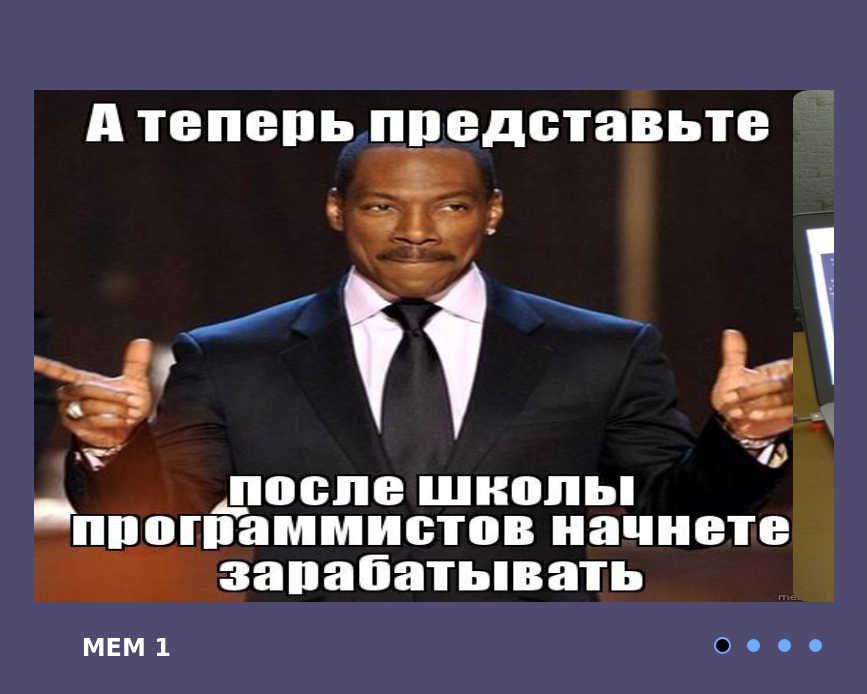
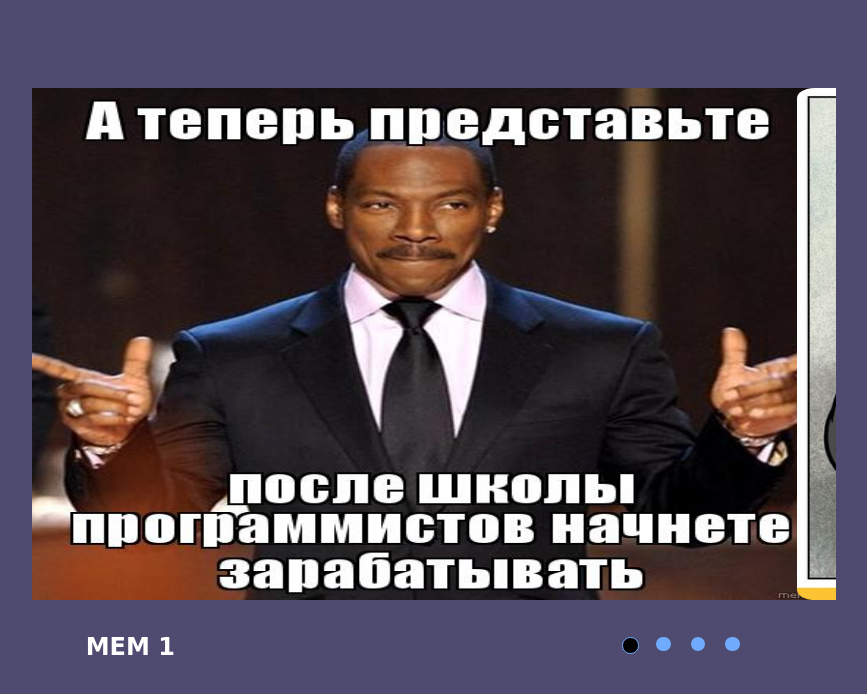
Before and after one commit to Artem07199/cssMemSlider, a plain HTML site: page cssMemSlider/index.html in a window 1280 px wide. Shown: the whole page, without its empty margins (206-1073 px from the left). Drawn offline with Linux system fonts and the light colour scheme; a web font is replaced by a local one.

Commit message:
fix: fix images (Sun, Oct 17, 2021 3:14:24 PM)

```diff
--- a/cssMemSlider/index.html
+++ b/cssMemSlider/index.html
@@ -27,7 +27,7 @@
                  </div>
                  <div class="slide slide2">
                     <div class="slide-content">
-                     <img src="img/mem9.jpg" alt="1">
+                     <img src="img/new.jpg" alt="1">
                     </div>
                  </div>
                  <div class="slide slide3">
@@ -37,7 +37,7 @@
                  </div>
                  <div class="slide slide4">
                     <div class="slide-content">
-                     <img src="img/negr.jpg" alt="1">
+                     <img src="img/new2.jpg" alt="1">
                     </div>
                  </div>
               </div>
--- a/cssMemSlider/style.css
+++ b/cssMemSlider/style.css
@@ -27,7 +27,7 @@ body{
 }
 #slides {
   background: #4f4b70;
-    padding: 10px;
+   padding: 0.5rem;
 
    position: relative;
    z-index: 1;
@@ -70,7 +70,7 @@ body{
 
 #text {
   width: 20%;
-   margin-left: 20px;
+  margin-left: 1.5rem;
 
   position: relative;
   z-index: 1;
@@ -94,8 +94,8 @@ body{
 #text .inner-text {
   transition: margin-left 800ms cubic-bezier(0.770, 0.000, 0.175, 1.000);
   width: 400%;
-   line-height: 30px;
-   height: 30px;
+  line-height: 2rem;
+  height: 2rem;
 }
 .text-item{
   color: rgb(255, 255, 255);
@@ -116,25 +116,25 @@ body{
    align-items: flex-end;
 }
 #dots {
-   margin: 20px 15px 0 0;
+  margin: 1.3rem 6rem 0 0;
   text-align: end;
 }
 #dots label {
   display: inline-block;
-   width: 13px;
-   height: 13px;
+  width: 0.9rem;
+  height: 0.9rem;
   border-radius: 50%;
   background: #71abfe;
-   border: 7px solid #4f4b70;
+  border: 0.5rem solid #4f4b70;
 
 }
 #dots label:hover{
   background-color: #ffffff;
-   border: 7px solid #4f4b70;
+  border: 0.5rem solid #4f4b70;
 }
 #dots label:active{
-  width: 11px;
-  height: 11px;
+  width: 0.7rem;
+  height: 0.7rem;
  opacity: .5;
  background-color: rgb(255, 255, 255);
 }
@@ -143,8 +143,8 @@ body{
 #slide3:checked ~ #controls label:nth-child(3),
 #slide4:checked ~ #controls label:nth-child(4) {
   background: rgb(0, 0, 0);
-   border: 2px solid  #71abfe;
-   margin: 5px;
+  border: 0.1rem solid  #71abfe;
+  margin: 0.35rem;
 }
 @media screen and (min-width: 1900px){
   img {
@@ -152,7 +152,7 @@ body{
      height: 35rem;
   }
   #dots {
-      margin: 20px 50px 0 0;
+     margin: 1.3rem 3rem 0 0;
      text-align: end;
  }
  #text .slide-text {
@@ -160,7 +160,7 @@ body{
   justify-content: flex-start;
 }
 #text {
-   margin-left: 60px;
+  margin-left: 4rem;
 }
 }
 
@@ -180,7 +180,7 @@ body{
  }
   #slider {
      width: 100vw;
-      margin: 30px auto;
+     margin: 2rem auto;
  }
  #slides{
   max-width: calc(100% - 90px);
```
Also changed, not shown: cssMemSlider/img/new.jpg (added), cssMemSlider/img/new2.jpg (added). Lines whose indentation alone changed are shown as unchanged.
